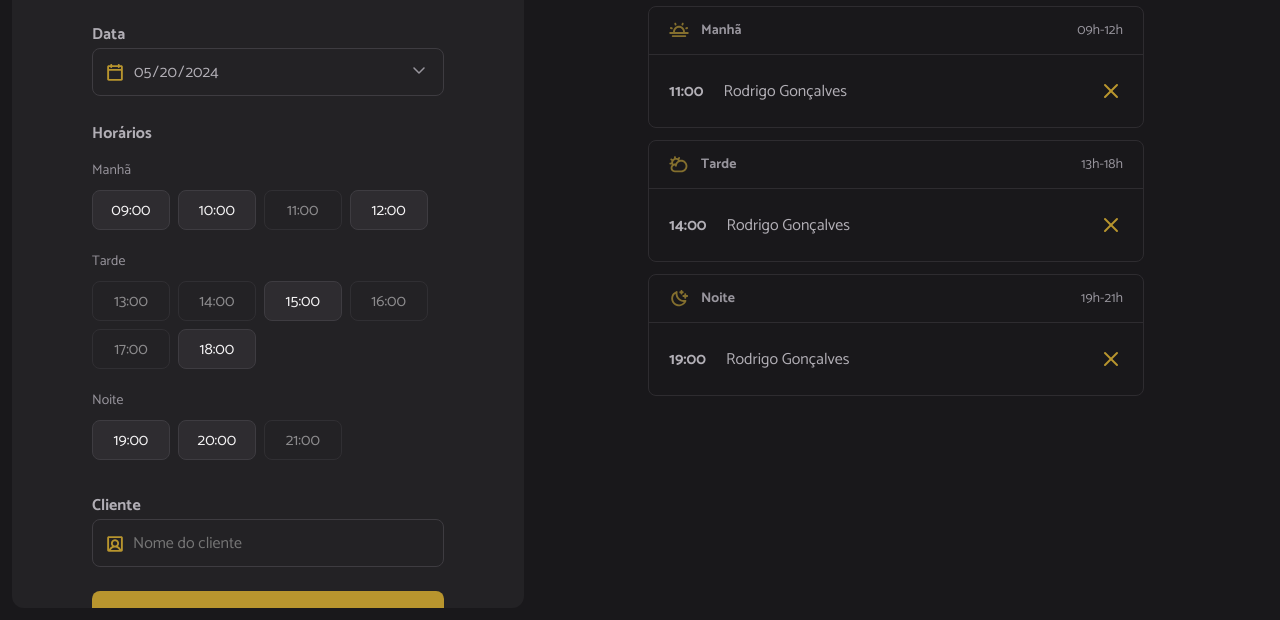
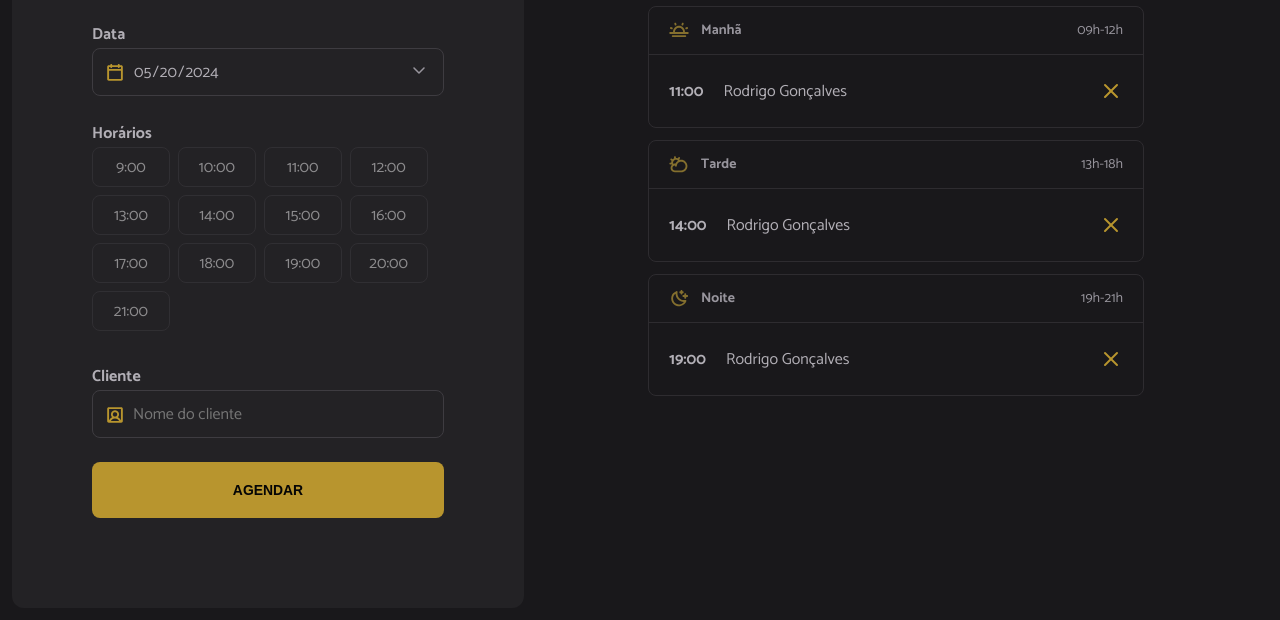
Before and after one commit to gcampagnin/hair-day, a website built with webpack: page index.html in a window 1280 px wide. Shown: the part 180-800 px from the top of the page. Built offline with nearby package versions, Linux system fonts and the light colour scheme.

Commit message:
loading and rendering schedules

```diff
--- a/index.html
+++ b/index.html
@@ -36,68 +36,25 @@
 
         <span class="label">Horários</span>
         <ul id="hours" class="hours" aria-label="Horários disponíveis de manhã">
-          <!-- Exemplo: Manhã -->
+          <!-- Exemplo: Manhã
           <li data-period="morning" class="hour-period">Manhã</li>
           <li data-period="morning" value="09:00" class="hour hour-available">
             09:00
-          </li>
-          <li data-period="morning" value="10:00" class="hour hour-available">
-            10:00
-          </li>
-          <li data-period="morning" value="11:00" class="hour hour-unavailable">
-            11:00
-          </li>
-          <li data-period="morning" value="12:00" class="hour hour-available">
-            12:00
-          </li>
-          <!-- Exemplo: Tarde  -->
-          <li data-period="morning" class="hour-period">Tarde</li>
+          </li>-->
+          <!-- Exemplo: Tarde
+          <li data-period="afternoon" class="hour-period">Tarde</li>
           <li
             data-period="afternoon"
             value="13:00"
             class="hour hour-unavailable"
           >
             13:00
-          </li>
-          <li
-            data-period="afternoon"
-            value="14:00"
-            class="hour hour-unavailable"
-          >
-            14:00
-          </li>
-          <li data-period="afternoon" value="15:00" class="hour hour-available">
-            15:00
-          </li>
-          <li
-            data-period="afternoon"
-            value="16:00"
-            class="hour hour-unavailable"
-          >
-            16:00
-          </li>
-          <li
-            data-period="afternoon"
-            value="17:00"
-            class="hour hour-unavailable"
-          >
-            17:00
-          </li>
-          <li data-period="afternoon" value="18:00" class="hour hour-available">
-            18:00
-          </li>
-          <!-- Exemplo: Noite -->
-          <li data-period="morning" class="hour-period">Noite</li>
-
+          </li>-->
+          <!-- Exemplo: Noite
+          <li data-period="night" class="hour-period">Noite</li>
           <li data-period="night" value="19:00" class="hour hour-available">
             19:00
-          </li>
-          <li data-period="night" value="20:00" class="hour hour-available">
-            20:00
-          </li>
-          <li data-period="night" value="21:00" class="hour hour-unavailable">
-            21:00
-          </li>
+          </li>-->
         </ul>
 
         <label for="client" class="label">Cliente</label>
--- a/src/main.js
+++ b/src/main.js
@@ -10,3 +10,4 @@ import "./styles/schedule.css"
 
 // JS
 import "./modules/form/submit.js"
+import "./modules/page-load.js"
--- /dev/null
+++ b/src/modules/form/hours-load.js
@@ -0,0 +1,30 @@
+import dayjs from "dayjs"
+import { openingHours } from "../../utils/opening-hours.js"
+
+const hours = document.getElementById("hours")
+
+export function hoursLoad({ date }) {
+	const opening = openingHours.map((hour) => {
+		// Recuperar somente a hora.
+		const [scheduleHour] = hour.split(":")
+
+		// Adicionar a hora na data e verifica se está no passado.
+		const isHourPast = dayjs(date).add(scheduleHour, "hour").isAfter(dayjs())
+
+		return {
+			hour,
+			available: isHourPast,
+		}
+	})
+
+	// Renderizar os horário.
+	opening.forEach(({ hour, available }) => {
+		const li = document.createElement("li")
+
+		li.classList.add("hour")
+		li.classList.add(available ? "hour-available" : "hour-unavailable")
+
+		li.textContent = hour
+		hours.append(li)
+	})
+}
--- /dev/null
+++ b/src/modules/page-load.js
@@ -0,0 +1,5 @@
+import { schedulesDay } from "./schedules/load.js"
+
+document.addEventListener("DOMContentLoaded", () => {
+	schedulesDay()
+})
--- /dev/null
+++ b/src/modules/schedules/load.js
@@ -0,0 +1,13 @@
+import { hoursLoad } from "../form/hours-load.js"
+
+// Seleciona o input de data.
+const selectedDate = document.getElementById("date")
+
+export function schedulesDay() {
+	// Obtém a data do input.
+	const date = selectedDate.value
+
+	// Renderiza as horas disponíveis.
+	hoursLoad({ date })
+	//Horários disponíveis (horário futuro + não agendando).
+}
```
